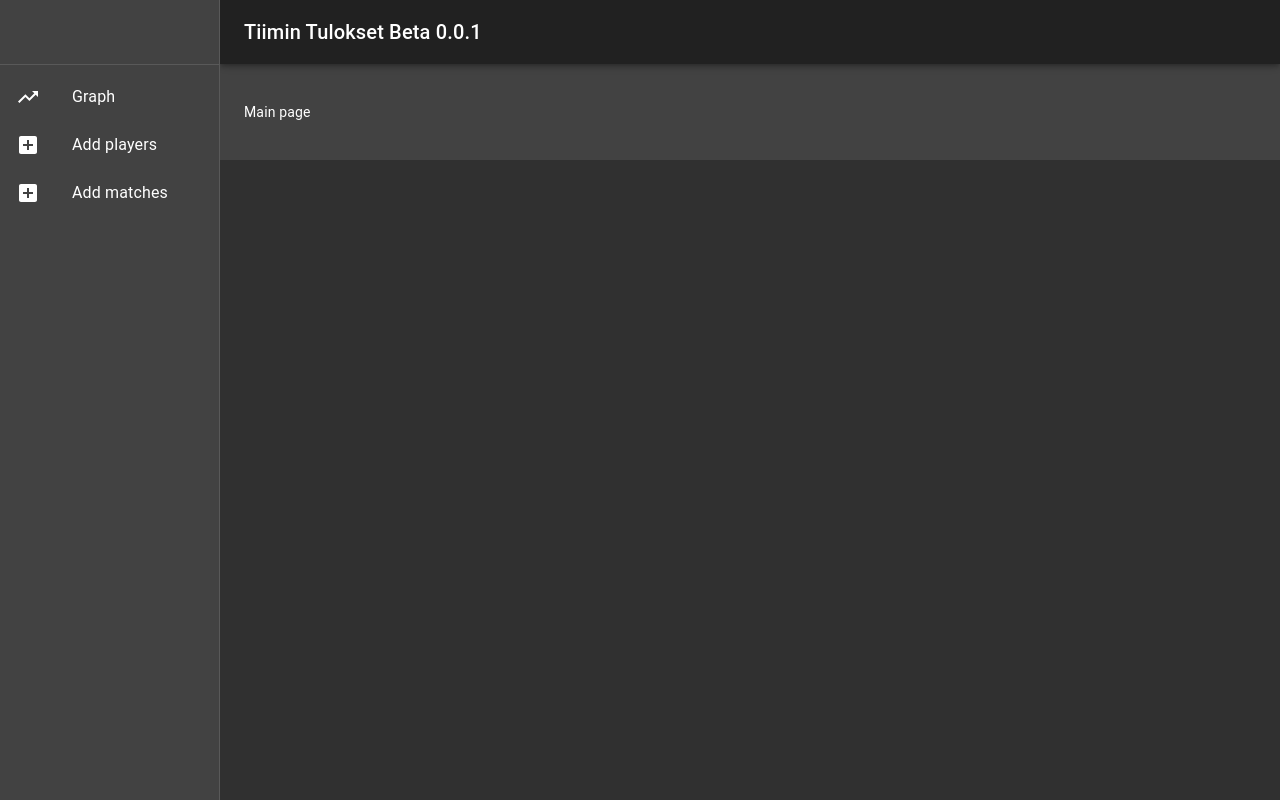
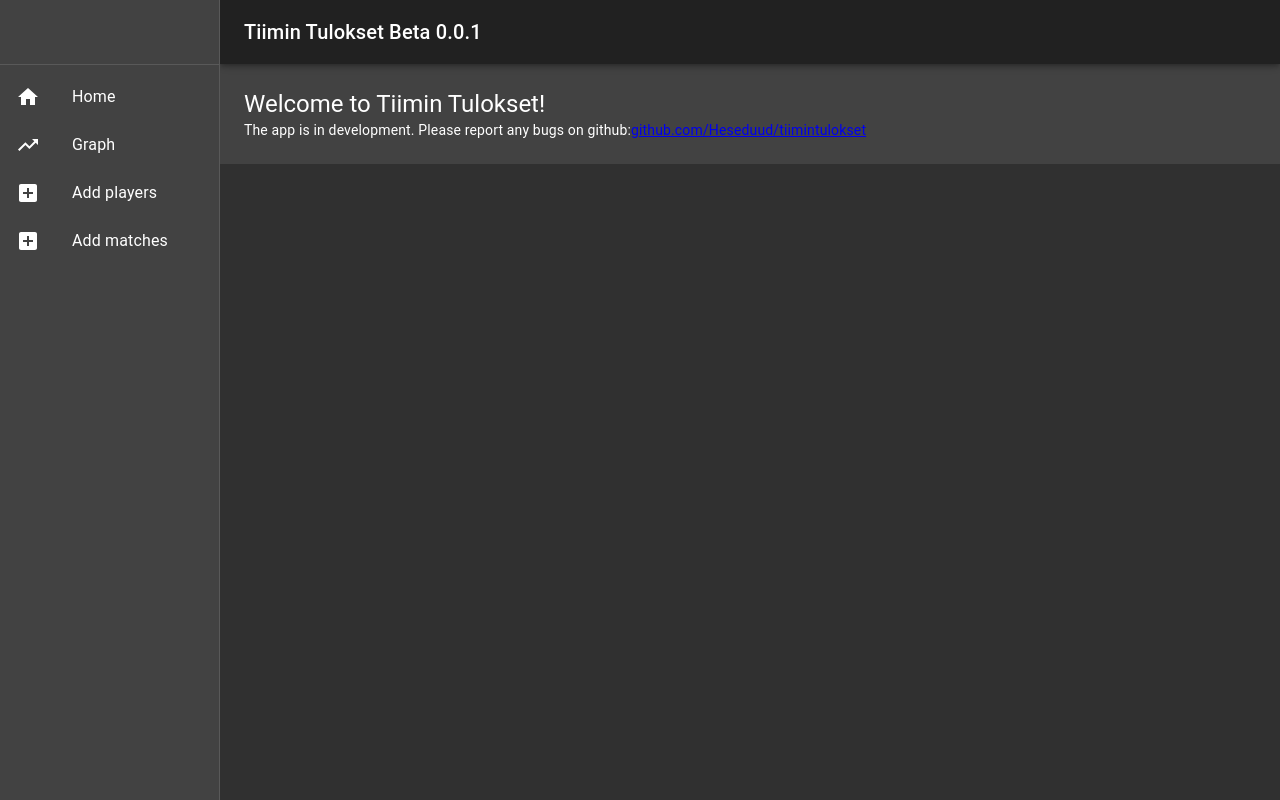
Before and after one commit to Heseduud/tiimintulokset, a React (Create React App) app in the folder frontend/: page / in a window 1280 px wide. Built offline with nearby package versions, Linux system fonts and the light colour scheme.

Commit message:
Some styling changes, primitive main page added

```diff
--- a/frontend/src/App.js
+++ b/frontend/src/App.js
@@ -9,6 +9,7 @@ import { makeStyles } from '@material-ui/core/styles';
 import GraphPage from './components/graphPage';
 import MatchPage from './components/matchPage';
 import PlayerPage from './components/playerPage';
+import MainPage from './components/mainPage';
 import Sidebar from './components/sidebar';
 
 const drawerWidth = 220;
@@ -68,9 +69,7 @@ const App = () => {
               <MatchPage />
             </Route>
             <Route path='/'>
-              <div>
-                <p>Main page</p>
-              </div>
+              <MainPage />
             </Route>
           </Switch>
         </main>
--- a/frontend/src/components/graphPage.js
+++ b/frontend/src/components/graphPage.js
@@ -6,10 +6,6 @@ import {
 import GraphComponent from './graph';
 import GraphForm from './graphForm';
 import playerService from '../services/players';
-
-// TODO:
-// Graph submit button --> pass data to graph component --> render it, needs loading indic?
-// Graph component gonna need some work, like different color lines for each player?
 
 // https://stackoverflow.com/questions/52615530/materialui-changing-the-color-textfield-on-focus
 // eslint-disable-next-line no-unused-vars
@@ -61,10 +57,10 @@ const GraphPage = () => {
   if (dataToGraph !== null) {
     return (
       <div>
-        <GraphForm initialState={playerCheck} callbackData={handleFormCallback} />
         <Typography variant='h5'>
           Graph Page
         </Typography>
+        <GraphForm initialState={playerCheck} callbackData={handleFormCallback} />
         <GraphComponent data={dataToGraph} />
       </div>
     );
@@ -72,10 +68,10 @@ const GraphPage = () => {
 
   return (
     <div>
-      <GraphForm initialState={playerCheck} callbackData={handleFormCallback} />
       <Typography variant='h5'>
         Graph Page
       </Typography>
+      <GraphForm initialState={playerCheck} callbackData={handleFormCallback} />
     </div>
   );
 };
--- /dev/null
+++ b/frontend/src/components/mainPage.js
@@ -0,0 +1,14 @@
+import React from 'react';
+import Typography from '@material-ui/core/Typography';
+
+const MainPage = () => (
+  <div>
+    <Typography variant='h5'>Welcome to Tiimin Tulokset!</Typography>
+    <Typography variant='p'>
+      The app is in development. Please report any bugs on github:
+    </Typography>
+    <a href='https://github.com/Heseduud/tiimintulokset'>github.com/Heseduud/tiimintulokset</a>
+  </div>
+);
+
+export default MainPage;
--- a/frontend/src/components/matchPage.js
+++ b/frontend/src/components/matchPage.js
@@ -20,7 +20,7 @@ const MatchPage = () => {
   if (players !== null) {
     return (
       <div>
-        <Typography variant='h4' component='h4'>Add a match!</Typography>
+        <Typography variant='h5' component='h5'>Add a match!</Typography>
         <List>
           {
             players.map((player) => <MatchListItem key={player.username} player={player} />)
--- a/frontend/src/components/playerPage.js
+++ b/frontend/src/components/playerPage.js
@@ -1,4 +1,3 @@
-// import { TextField } from '@material-ui/core';
 import SearchBar from 'material-ui-search-bar';
 import Divider from '@material-ui/core/Divider';
 import { makeStyles } from '@material-ui/core/styles';
@@ -8,8 +7,12 @@ import playerService from '../services/players';
 import PlayerInfo from './utils/playerInfo';
 
 const useStyles = makeStyles(() => ({
-  padding: {
-    paddingBottom: '30px',
+  margin: {
+    marginBottom: 60,
+  },
+  searchBox: {
+    paddingTop: 30,
+    paddingBottom: 30,
   },
 }));
 
@@ -26,13 +29,16 @@ const PlayerPage = () => {
   if (playerInfo !== null) {
     return (
       <div>
-        <Typography variant='h4' component='h4'>Add a player!</Typography>
+        <Typography variant='h5' className={classes.margin}>Add a player!</Typography>
+        <Divider />
+        <div className={classes.searchBox}>
           <SearchBar
             className={classes.padding}
             value={search}
             onChange={(v) => setSearch(v)}
             onRequestSearch={() => handleSearch(search)}
           />
+        </div>
         <Divider />
         <PlayerInfo data={playerInfo} />
       </div>
@@ -41,8 +47,12 @@ const PlayerPage = () => {
 
   return (
     <div>
+      <Typography variant='h5'>
+        Add a player!
+      </Typography>
+      <Divider />
       <SearchBar
-        className={classes.padding}
+        className={classes.margin}
         value={search}
         onChange={(v) => setSearch(v)}
         onRequestSearch={() => handleSearch(search)}
--- a/frontend/src/components/sidebar.js
+++ b/frontend/src/components/sidebar.js
@@ -3,7 +3,7 @@ import {
   Drawer, Divider, ListItem, ListItemIcon, ListItemText, List,
 } from '@material-ui/core';
 import { makeStyles } from '@material-ui/core/styles';
-import { TrendingUp, AddBox } from '@material-ui/icons';
+import { TrendingUp, AddBox, Home } from '@material-ui/icons';
 import { Link as RouterLink } from 'react-router-dom';
 
 const drawerWidth = 220;
@@ -53,6 +53,7 @@ const Sidebar = () => {
       <div className={classes.toolbar} />
       <Divider />
       <List aria-label='main pages'>
+        <ListItemLink to='/' primary='Home' icon={<Home />} />
         <ListItemLink to='/graph' primary='Graph' icon={<TrendingUp />} />
         <ListItemLink to='/players' primary='Add players' icon={<AddBox />} />
         <ListItemLink to='/matches' primary='Add matches' icon={<AddBox />} />
```
Lines whose indentation alone changed are shown as unchanged.
